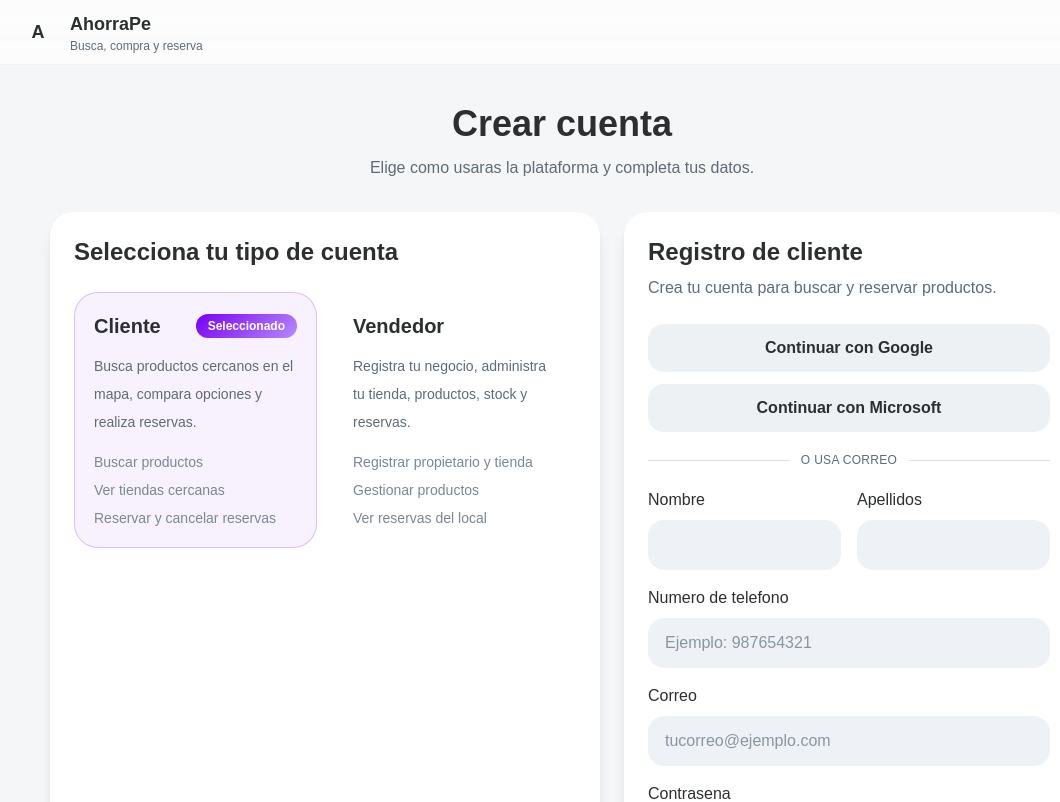
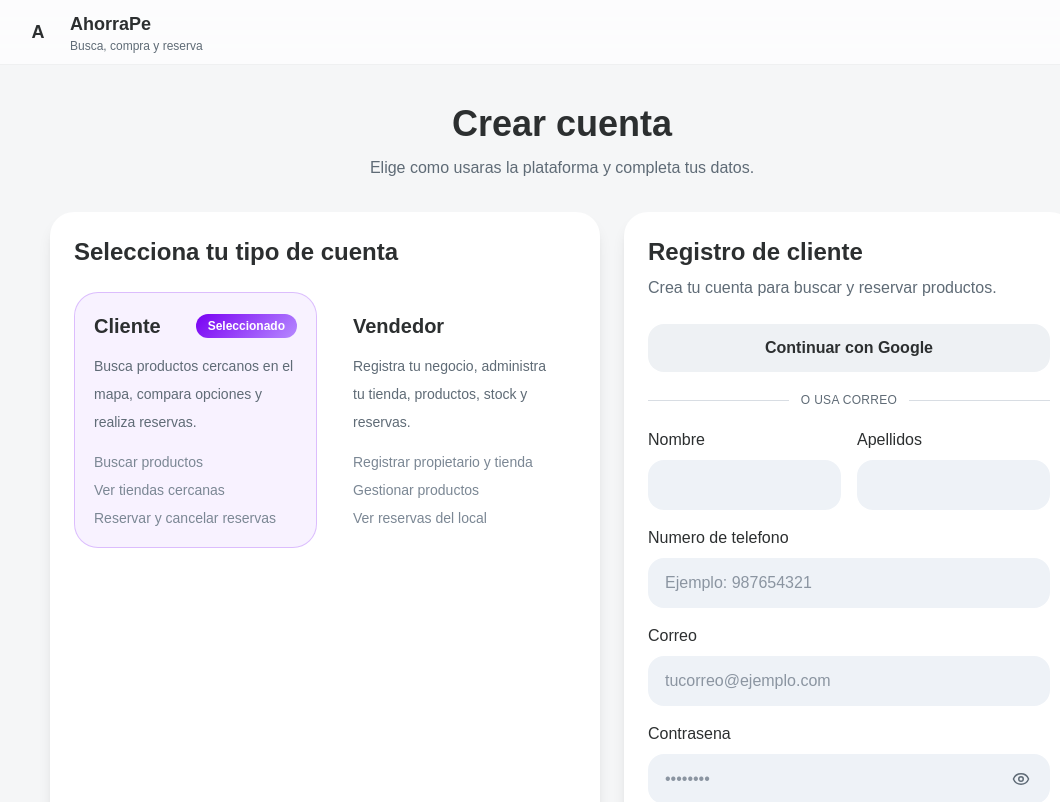
Before and after one commit to Web1Wab0/ProyectoIntegrador2, a Next.js app in the folder app-web-productos/: page /auth/sign-up in a window 1280 px wide. Shown: the top 802 px of the page, without its empty margins (78-1138 px from the left). Built offline with nearby package versions, Linux system fonts and the light colour scheme; no server answers.

Commit message:
Retira OAuth de Microsoft temporalmente

```diff
--- a/app-web-productos/app/auth/sign-in/page.tsx
+++ b/app-web-productos/app/auth/sign-in/page.tsx
@@ -10,15 +10,13 @@ import { readProfileWithFallback } from "../../../lib/auth/profile";
 import { getAuthRedirectUrl } from "../../../lib/auth/site-url";
 import { createClient } from "../../../lib/supabase/client";
 
-type OAuthProvider = Extract<Provider, "google" | "azure">;
+type OAuthProvider = Extract<Provider, "google">;
 
 const oauthProviders: Array<{
   provider: OAuthProvider;
   label: string;
-  scopes?: string;
 }> = [
   { provider: "google", label: "Continuar con Google" },
-  { provider: "azure", label: "Continuar con Microsoft", scopes: "email" },
 ];
 
 function SignInForm() {
@@ -81,7 +79,6 @@ function SignInForm() {
       provider: providerConfig.provider,
       options: {
         redirectTo,
-        ...(providerConfig.scopes ? { scopes: providerConfig.scopes } : {}),
       },
     });
 
--- a/app-web-productos/app/auth/sign-up/page.tsx
+++ b/app-web-productos/app/auth/sign-up/page.tsx
@@ -10,15 +10,13 @@ import { getAuthRedirectUrl } from "../../../lib/auth/site-url";
 import { createClient } from "../../../lib/supabase/client";
 
 type RoleType = "customer" | "merchant";
-type OAuthProvider = Extract<Provider, "google" | "azure">;
+type OAuthProvider = Extract<Provider, "google">;
 
 const oauthProviders: Array<{
   provider: OAuthProvider;
   label: string;
-  scopes?: string;
 }> = [
   { provider: "google", label: "Continuar con Google" },
-  { provider: "azure", label: "Continuar con Microsoft", scopes: "email" },
 ];
 
 export default function SignUpPage() {
@@ -90,7 +88,6 @@ export default function SignUpPage() {
       provider: providerConfig.provider,
       options: {
         redirectTo,
-        ...(providerConfig.scopes ? { scopes: providerConfig.scopes } : {}),
       },
     });
 
```
